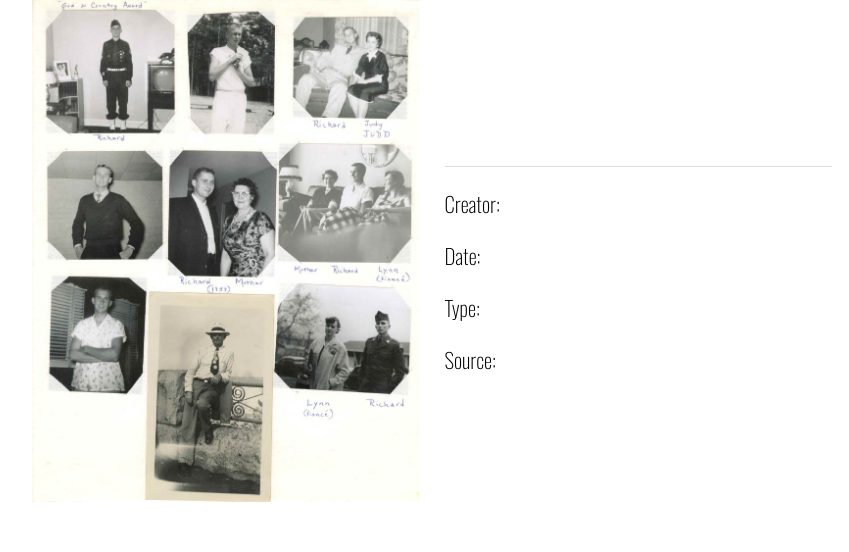
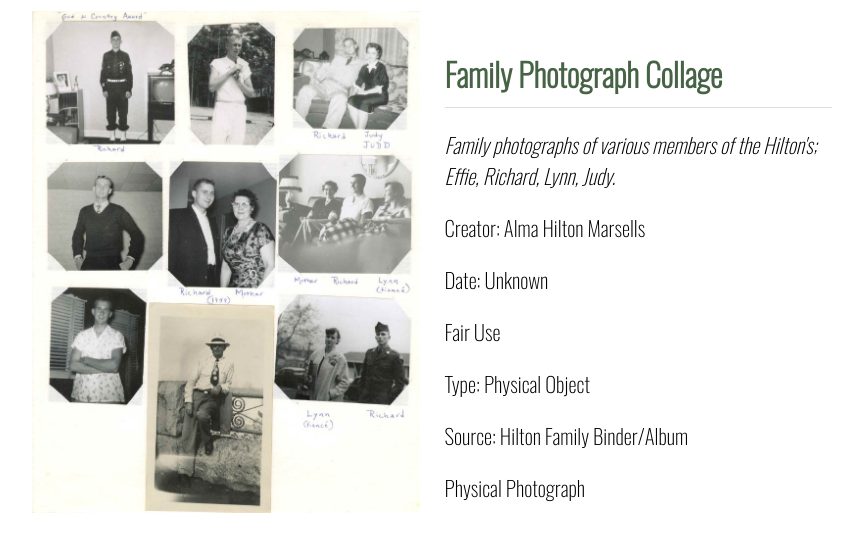
Before and after one commit to martinez2125/TennesseeChicago_Images, a Jekyll site: the page built from _mindoc_media/pg971-collage.md, in a window 1280 px wide. Shown: the top 552 px of the page, without its empty margins (208-1057 px from the left). Built offline with Jekyll 4.4.1, drawn with Linux system fonts in a browser that asks for light colours.

Commit message:
Update pg971-collage.md

```diff
--- a/_mindoc_media/pg971-collage.md
+++ b/_mindoc_media/pg971-collage.md
@@ -3,18 +3,18 @@ page: section-name
 title: Hilton Family Binder (Inside)
 media_type: image
 
-_title:
-description:
-creator:
-_date:
-rights:
-type:
-source:
+_title: Family Photograph Collage
+description: Family photographs of various members of the Hilton's; Effie, Richard, Lynn, Judy.
+creator: Alma Hilton Marsells
+_date: Unknown
+rights: Fair Use
+type: Physical Object
+source: Hilton Family Binder/Album
 identifier:
 contributor:
-format:
-credit_(IPTC):
-date_created_(IPTC):
+format: Physical Photograph
+credit_(IPTC): Digitization courtesy of Caden J. Miller & Lesly Martinez
+date_created_(IPTC): 9/15/2025
 
 _path: /assets/img/pg71-collage.jpg
 order: 73
```
